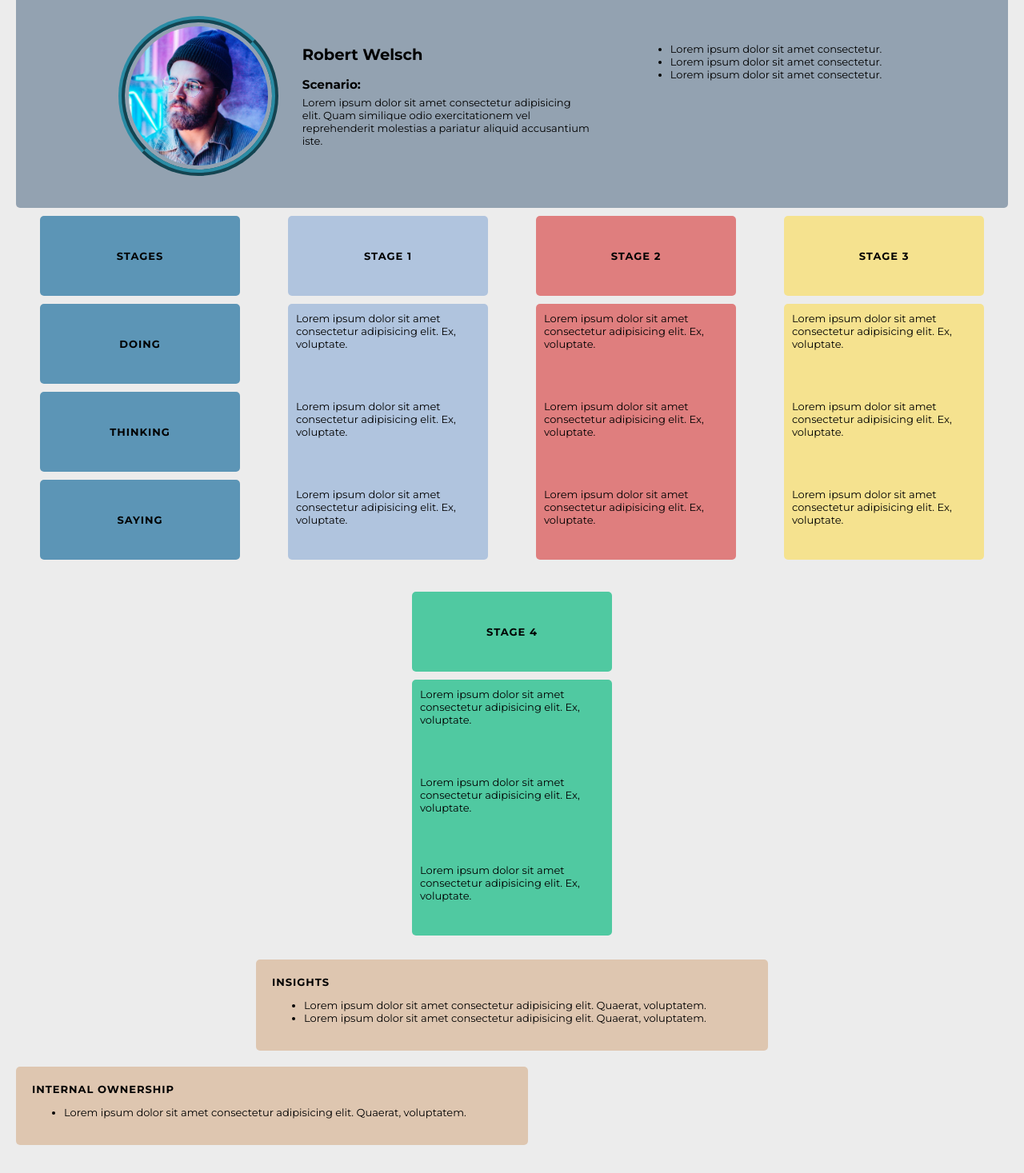
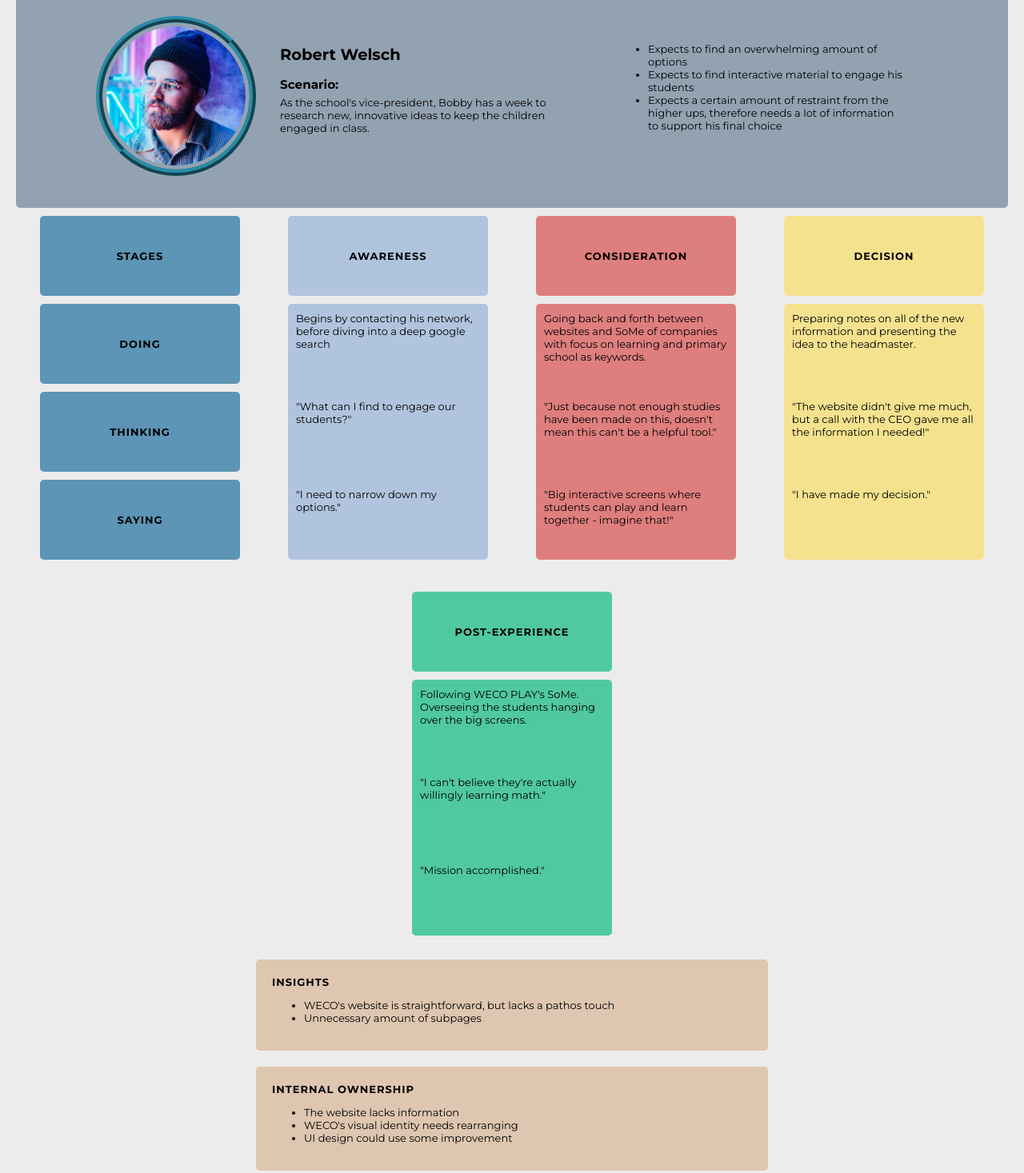
Before and after one commit to PANOPTICONISM/user-journey_template, a plain HTML site: page index.html in a window 1280 px wide. Shown: the part 40-1507 px from the top of the page at 80% size. Drawn offline with Linux system fonts and the light colour scheme.

Commit message:
persona done

```diff
--- a/index.html
+++ b/index.html
@@ -12,13 +12,13 @@
         <div class="name_scenario">
             <h2>Robert Welsch</h2>
             <h3>Scenario:</h3>
-            <p>Lorem ipsum dolor sit amet consectetur adipisicing elit. Quam similique odio exercitationem vel reprehenderit molestias a pariatur aliquid accusantium iste.</p>
+            <p>As the school's vice-president, Bobby has a week to research new, innovative ideas to keep the children engaged in class.</p>
         </div>
         <div class="expectations">
             <ul>
-                <li>Lorem ipsum dolor sit amet consectetur.</li>
-                <li>Lorem ipsum dolor sit amet consectetur.</li>
-                <li>Lorem ipsum dolor sit amet consectetur.</li>
+                <li>Expects to find an overwhelming amount of options</li>
+                <li>Expects to find interactive material to engage his students</li>
+                <li>Expects a certain amount of restraint from the higher ups, therefore needs a lot of information to support his final choice</li>
             </ul>
         </div>
     </header>
@@ -31,35 +31,35 @@
                     <h4>Saying</h4>
             </div>
             <div class="phase_1">
-                <h4>Stage 1</h4>
+                <h4>Awareness</h4>
                 <div class="journey">
-                <div class="doing">Lorem ipsum dolor sit amet consectetur adipisicing elit. Ex, voluptate.</div>
-                <div class="thinking">Lorem ipsum dolor sit amet consectetur adipisicing elit. Ex, voluptate.</div>
-                <div class="saying">Lorem ipsum dolor sit amet consectetur adipisicing elit. Ex, voluptate.</div>
+                <div class="doing">Begins by contacting his network, before diving into a deep google search</div>
+                <div class="thinking">"What can I find to engage our students?"</div>
+                <div class="saying">"I need to narrow down my options."</div>
                 </div>
             </div>
             <div class="phase_2">
-                <h4>Stage 2</h4>
+                <h4>Consideration</h4>
                 <div class="journey">
-                    <div class="doing">Lorem ipsum dolor sit amet consectetur adipisicing elit. Ex, voluptate.</div>
-                    <div class="thinking">Lorem ipsum dolor sit amet consectetur adipisicing elit. Ex, voluptate.</div>
-                    <div class="saying">Lorem ipsum dolor sit amet consectetur adipisicing elit. Ex, voluptate.</div>
+                    <div class="doing">Going back and forth between websites and SoMe of companies with focus on learning and primary school as keywords.</div>
+                    <div class="thinking">"Just because not enough studies have been made on this, doesn't mean this can't be a helpful tool."</div>
+                    <div class="saying">"Big interactive screens where students can play and learn together - imagine that!"</div>
                     </div>
             </div>
             <div class="phase_3">
-                <h4>Stage 3</h4>
+                <h4>Decision</h4>
                 <div class="journey">
-                    <div class="doing">Lorem ipsum dolor sit amet consectetur adipisicing elit. Ex, voluptate.</div>
-                    <div class="thinking">Lorem ipsum dolor sit amet consectetur adipisicing elit. Ex, voluptate.</div>
-                    <div class="saying">Lorem ipsum dolor sit amet consectetur adipisicing elit. Ex, voluptate.</div>
+                    <div class="doing">Preparing notes on all of the new information and presenting the idea to the headmaster.</div>
+                    <div class="thinking">"The website didn't give me much, but a call with the CEO gave me all the information I needed!"</div>
+                    <div class="saying">"I have made my decision."</div>
                     </div>
             </div>
             <div class="phase_4">
-                <h4>Stage 4</h4>
+                <h4>Post-experience</h4>
                 <div class="journey">
-                    <div class="doing">Lorem ipsum dolor sit amet consectetur adipisicing elit. Ex, voluptate.</div>
-                    <div class="thinking">Lorem ipsum dolor sit amet consectetur adipisicing elit. Ex, voluptate.</div>
-                    <div class="saying">Lorem ipsum dolor sit amet consectetur adipisicing elit. Ex, voluptate.</div>
+                    <div class="doing">Following WECO PLAY's SoMe. Overseeing the students hanging over the big screens.</div>
+                    <div class="thinking">"I can't believe they're actually willingly learning math."</div>
+                    <div class="saying">"Mission accomplished."</div>
                     </div>
             </div>
         </div>
@@ -68,14 +68,16 @@
         <div class="insights">
             <h4>Insights</h4>
             <ul>
-                <li>Lorem ipsum dolor sit amet consectetur adipisicing elit. Quaerat, voluptatem.</li>
-                <li>Lorem ipsum dolor sit amet consectetur adipisicing elit. Quaerat, voluptatem.</li>
+                <li>WECO's website is straightforward, but lacks a pathos touch</li>
+                <li>Unnecessary amount of subpages</li>
             </ul>
         </div>
         <div class="internal_ownership">
             <h4>Internal ownership</h4>
             <ul>
-                <li>Lorem ipsum dolor sit amet consectetur adipisicing elit. Quaerat, voluptatem.</li>
+                <li>The website lacks information</li>
+                <li>WECO's visual identity needs rearranging</li>
+                <li>UI design could use some improvement</li>
             </ul>
         </div>
     </footer>
--- a/style.css
+++ b/style.css
@@ -149,4 +149,8 @@ footer h4 {
     footer > div:first-child {
         margin: 20px auto;
     }
+
+    footer > div:last-child {
+        margin: auto;
+    }
 }
```
